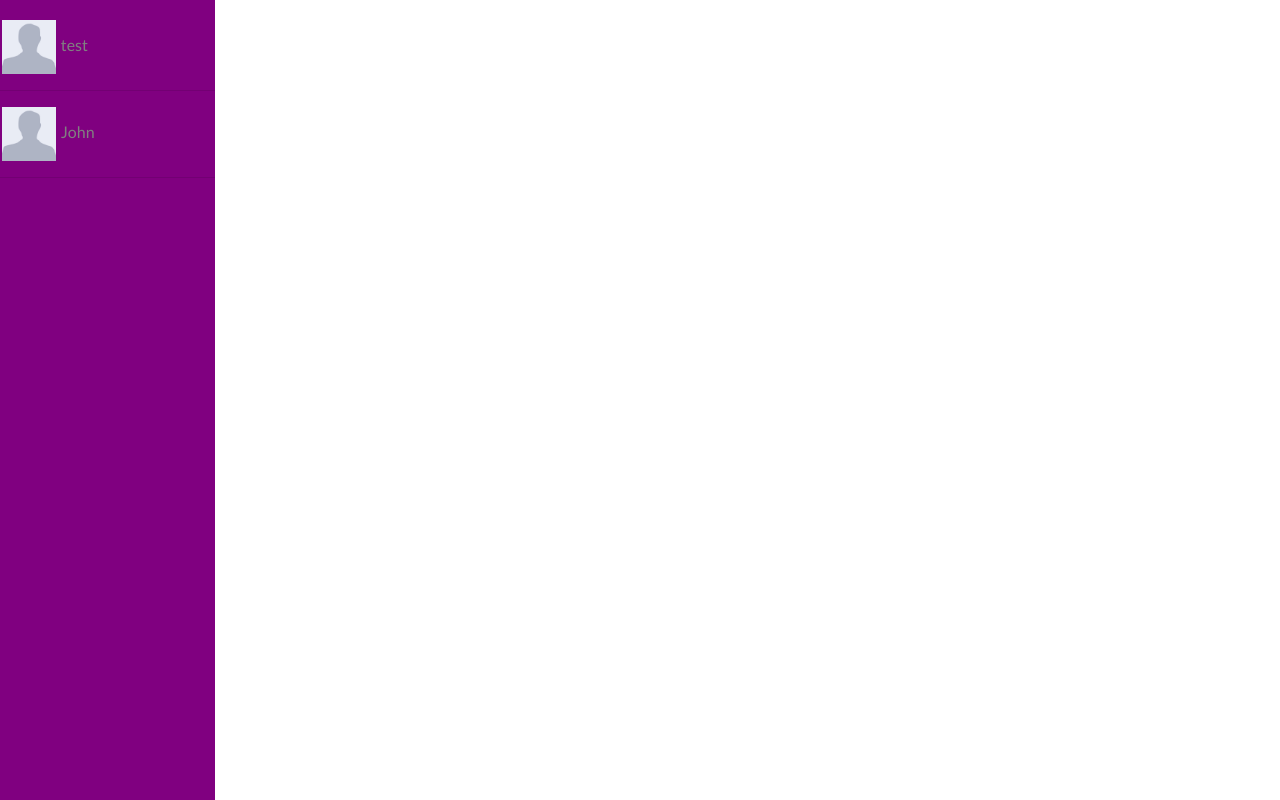
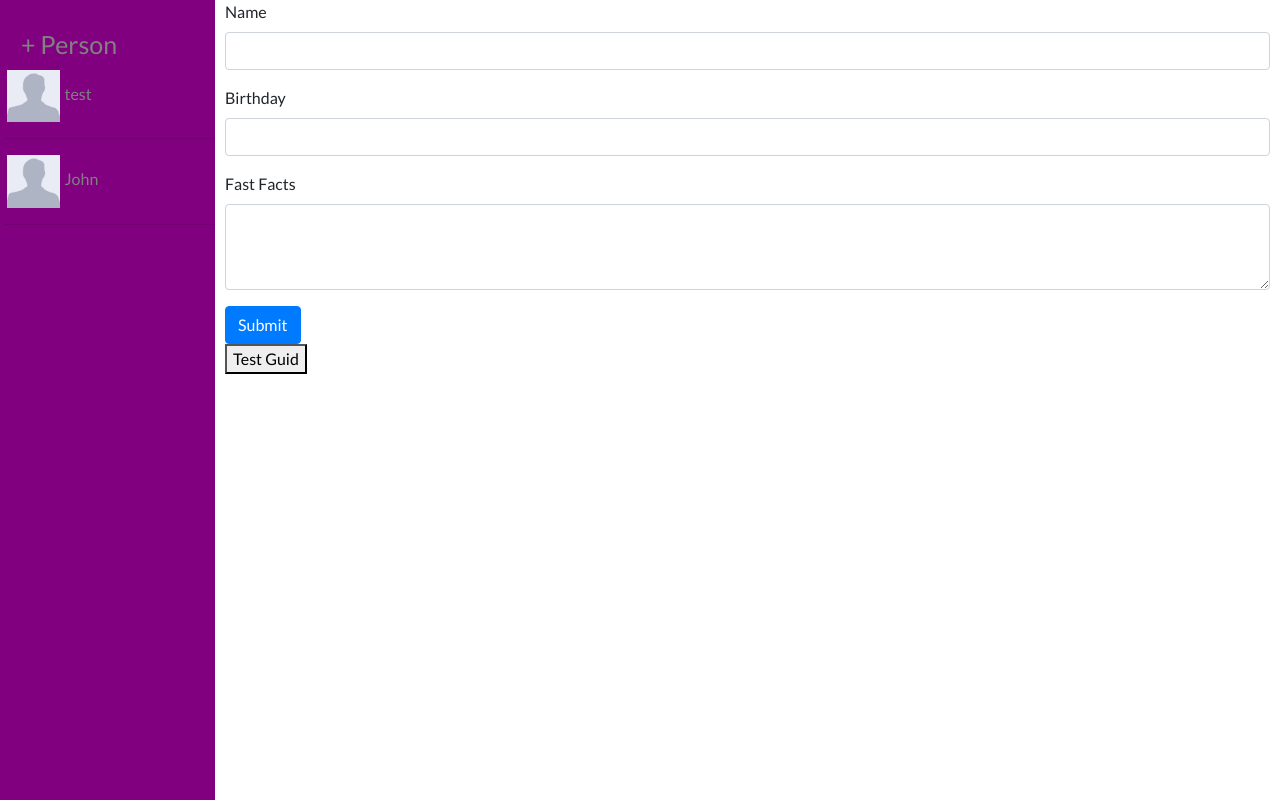
Before and after one commit to Redefender/Hippo, an Angular app: page /new in a window 1280 px wide. Before the commit this address led to /. Built offline with nearby package versions, Linux system fonts and the light colour scheme.

Commit message:
connect to api

```diff
--- a/src/app/app-routing.module.ts
+++ b/src/app/app-routing.module.ts
@@ -6,6 +6,7 @@ import { PersonComponent } from './components/person/person.component';
 
 const routes: Routes = [
   { path: '', component: AddPersonComponent },
+  { path: 'new', component: AddPersonComponent },
   { path: 'person/:id', component: PersonComponent}
 ];
 
--- a/src/app/app.module.ts
+++ b/src/app/app.module.ts
@@ -8,6 +8,7 @@ import { PersonComponent } from './components/person/person.component';
 import { SidebarComponent } from './components/sidebar/sidebar.component';
 import { FormsModule, ReactiveFormsModule} from '@angular/forms';
 import { PersonFigureComponent } from './components/person-figure/person-figure.component';
+import { HttpClientModule } from '@angular/common/http';
 
 
 @NgModule({
@@ -18,12 +19,14 @@ import { PersonFigureComponent } from './components/person-figure/person-figure.
     SidebarComponent,
     PersonFigureComponent,
 
+
   ],
   imports: [
     BrowserModule,
     AppRoutingModule,
     FormsModule,
-    ReactiveFormsModule
+    ReactiveFormsModule,
+    HttpClientModule
   ],
   providers: [],
   bootstrap: [AppComponent]
--- a/src/app/components/add-person/add-person.component.html
+++ b/src/app/components/add-person/add-person.component.html
@@ -13,3 +13,4 @@
     </div>
     <button class="btn btn-primary" type="submit">Submit</button>
 </form>
+<button (click)="test()">Test Guid</button>
--- a/src/app/components/add-person/add-person.component.ts
+++ b/src/app/components/add-person/add-person.component.ts
@@ -1,6 +1,7 @@
 import { Component, OnInit } from '@angular/core';
 import { FormControl, FormGroup, FormBuilder, Validators} from '@angular/forms';
 import { PersonService } from '../../services/person.service';
+import { WebService } from 'src/app/services/web.service';
 @Component({
   selector: 'app-add-person',
   templateUrl: './add-person.component.html',
@@ -8,8 +9,9 @@ import { PersonService } from '../../services/person.service';
 })
 export class AddPersonComponent implements OnInit {
   newPersonForm : FormGroup;
+  localData: any;
   constructor(private fb: FormBuilder,
-    private personService: PersonService) { }
+    private personService: PersonService, private webService: WebService) { }
 
   ngOnInit() {
     this.newPersonForm = this.fb.group({
@@ -26,4 +28,13 @@ export class AddPersonComponent implements OnInit {
     this.personService.sendDataToOtherComponent(this.newPersonForm.value);
   }
 
+  test(){
+    console.log('from add-person');
+    this.webService.getGuid()
+    .subscribe((data: any) => {
+          this.localData = data;
+
+    });
+  }
+
 }
--- a/src/app/components/person/person.component.ts
+++ b/src/app/components/person/person.component.ts
@@ -15,30 +15,20 @@ export class PersonComponent implements OnInit {
   constructor(private fb: FormBuilder,
     private personService: PersonService, private route: ActivatedRoute) {
 
-      this.people = this.personService.getPeople();
-     }
+    this.people = this.personService.getPeople();
+  }
 
   ngOnInit() {
-    this.newPersonForm = this.fb.group({
-      name: ['Person1', Validators.required],
-      birthday: '1/1/2001',
-      fastFacts: 'This is actually a premade person'
-    });
-
     this.personService.shareDataSubject.subscribe(receivedData=>{
       this.people = receivedData;
     });
 
     this.route.params.subscribe(p=>{
-      console.log("params", p);
       this.initializeState(p.id);
     })
   }
 
   initializeState(id){
-    // this.newPersonForm.controls['name'].setValue('ohayou');
-    // this.newPersonForm.controls['name'].setValue(this.people[id].name);
-    // this.newPersonForm.controls = this.people.id.map((attr) => [attr]);
     this.newPersonForm = this.fb.group(this.people[id]);
   }
 
--- a/src/app/components/sidebar/sidebar.component.css
+++ b/src/app/components/sidebar/sidebar.component.css
@@ -9,6 +9,7 @@
     background-color: purple; /* Black */
     overflow-x: hidden; /* Disable horizontal scroll */
     padding-top: 20px;
+    padding-left: 5px
   }
 
   /* The navigation menu links */
@@ -20,6 +21,7 @@
     display: block;
   }
 
+
   /* When you mouse over the navigation links, change their color */
   .sidenav a:hover {
     color: #f1f1f1;
@@ -30,3 +32,7 @@
     .sidenav {padding-top: 15px;}
     .sidenav a {font-size: 18px;}
   }
+
+  .add{
+    font-size: 25px !important;
+  }
--- a/src/app/components/sidebar/sidebar.component.html
+++ b/src/app/components/sidebar/sidebar.component.html
@@ -1,7 +1,9 @@
 <!-- Side navigation -->
 <div class="sidenav">
+    <a class="add" routerLink="/new">+ Person </a>
     <div *ngFor="let person of people; let i = index" class="person-figures">
       <app-person-figure [routerLink]="['/person', i]"
           [name]="person.name"></app-person-figure>
     </div>
+
 </div>
--- /dev/null
+++ b/src/app/services/web.service.ts
@@ -0,0 +1,16 @@
+import { Injectable } from '@angular/core';
+import { HttpClient} from '@angular/common/http';
+
+@Injectable({
+  providedIn: 'root'
+})
+export class WebService {
+  private url:string = 'http://localhost:3000/api/v1/generate_guid';
+
+  constructor(private http: HttpClient) { }
+
+  getGuid(){
+    console.log('within get guid');
+    return this.http.get(this.url);
+  }
+}
```
Also changed, not shown: 1 other file (tests, documents, lock files or other folders).
